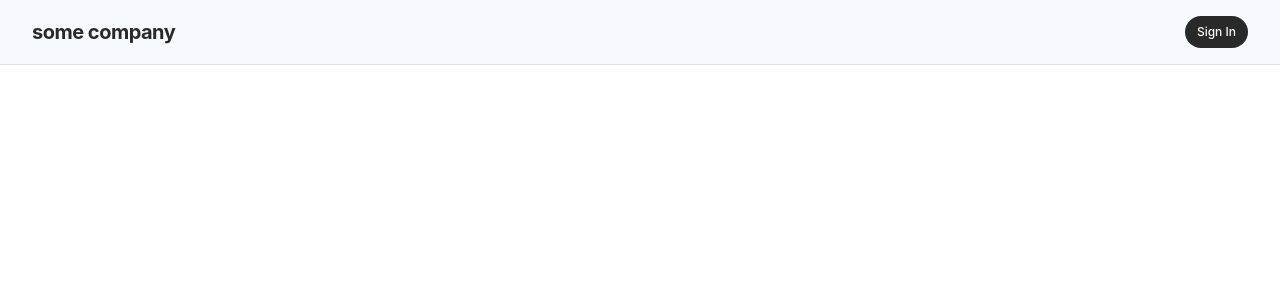
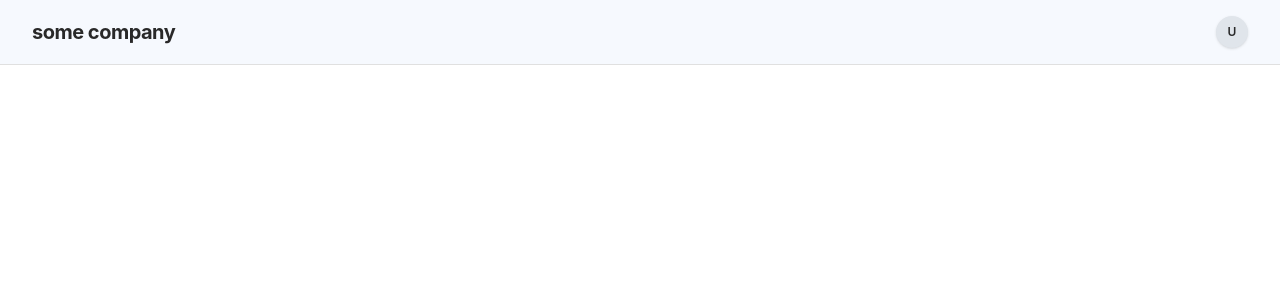
Before and after one commit to Robin-code01/saasy_baka, a Next.js app in the folder frontend/: page /dashboard in a window 1280 px wide. Shown: the top 300 px of the page. Built offline with nearby package versions, Linux system fonts and the light colour scheme.

Commit message:
Refactor Header component to integrate Dropdown menu for authentication options

```diff
--- a/frontend/src/components/layout/dashboard-header/header.tsx
+++ b/frontend/src/components/layout/dashboard-header/header.tsx
@@ -4,6 +4,13 @@ import * as React from "react";
 import Link from "next/link";
 import { Button } from "@/components/ui/button";
 import cn from "@/utils/cn";
+import {
+  DropdownMenuContent,
+  DropdownMenuItem,
+  DropdownMenuRoot,
+  DropdownMenuSeparator,
+  DropdownMenuTrigger,
+} from "@/components/ui/dropdown";
 
 export interface HeaderProps {
   /** Placeholder or custom company name */
@@ -61,36 +68,18 @@ export function Header({
 
         {/* Auth Button */}
         <div className="flex items-center gap-3">
-          {signedIn ? (
-            <div className="flex items-center gap-3">
-              {/* Optional user indicator shown when logged in */}
-              <div className="hidden items-center gap-2 text-sm text-foreground/80 sm:flex">
-                <span className="flex h-8 w-8 items-center justify-center rounded-full bg-lightgrey text-xs font-semibold text-foreground">
-                  U
-                </span>
-                <span className="max-w-37.5 truncate text-xs font-medium">
-                  user@example.com
-                </span>
-              </div>
-              <Button
-                variant="outline"
-                size="sm"
-                onClick={handleAuthToggle}
-                className="hover:bg-lightgrey transition-colors"
-              >
-                Sign Out
+          <DropdownMenuRoot>
+            <DropdownMenuTrigger asChild>
+              <Button className="flex h-8 w-8 items-center justify-center rounded-full bg-lightgrey text-xs font-semibold text-foreground">
+                U
               </Button>
-            </div>
-          ) : (
-            <Button
-              variant="login"
-              size="sm"
-              onClick={handleAuthToggle}
-              className="hover:opacity-90 transition-opacity"
-            >
-              Sign In
-            </Button>
-          )}
+            </DropdownMenuTrigger>
+            <DropdownMenuContent>
+              <DropdownMenuItem>Profile</DropdownMenuItem>
+              <DropdownMenuSeparator />
+              <DropdownMenuItem>Signout</DropdownMenuItem>
+            </DropdownMenuContent>
+          </DropdownMenuRoot>
         </div>
       </div>
     </header>
```
